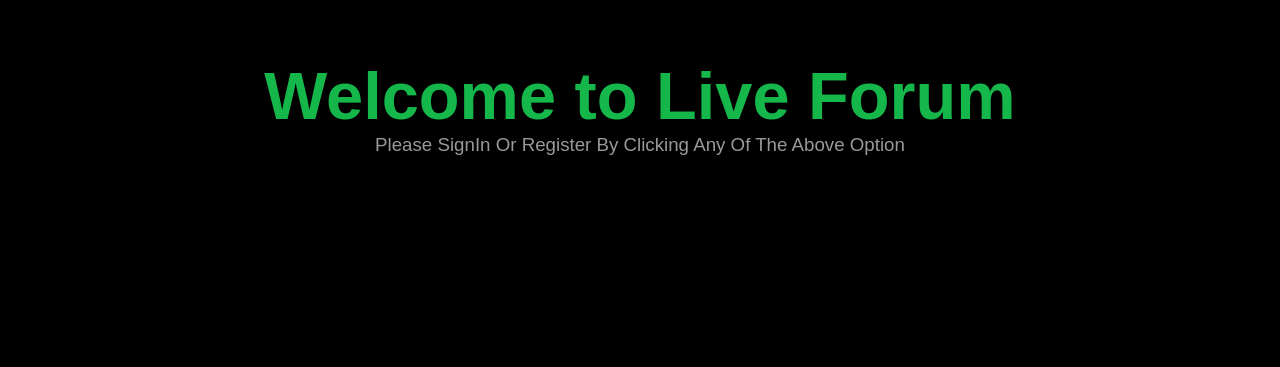
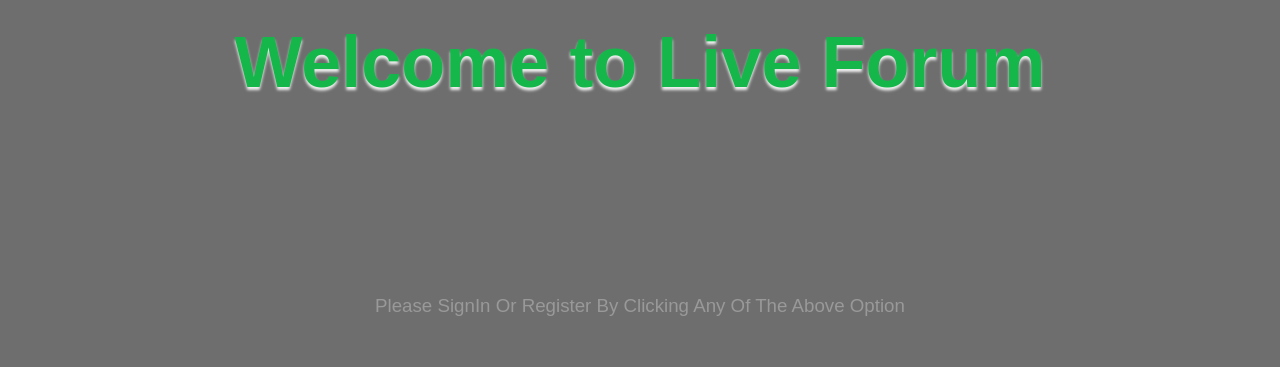
Before and after one commit to buraksyagmur/real-time-forum-, a plain HTML site: page assets/index.html in a window 1280 px wide. Shown: the part 285-652 px from the top of the page. Drawn offline with nearby package versions, Linux system fonts and the light colour scheme.

Commit message:
blank page changes on hover and live chat temporary adjustment

```diff
--- a/assets/css/livemessage.css
+++ b/assets/css/livemessage.css
@@ -25,23 +25,25 @@
 
 
 .chatbox {
-    background: #1d61c2;
+    background: #b7babf;
     width: 60%;
     min-width: 250px;
     display: flex;
+    /* overflow: hidden; */
 }
 
 /* The main chat area */
 
 .col-1 {
     flex: 1;
-    display:none;
-    /* display:none; */
+    display: none;
+    background: #66d1d8;
+    /* overflow-y: scroll; */
 }
 
 .col-2 {
     flex-basis: 250px;
-    background: #3874c9;
+    background: #79b333;
 }
 
 .msg-row {
@@ -73,7 +75,7 @@
 }
 
 .msg-row2 {
-    display:flex;
+    display: flex;
     justify-content: flex-end;
 }
 
@@ -81,7 +83,7 @@
     border: 0;
     outline: none;
     padding: 20px 40px;
-    background: #3874c9;
+    background: #2c2b2b;
     color: #fff;
     width: 100%;
     font-size: 12px;
--- a/assets/css/styles.css
+++ b/assets/css/styles.css
@@ -30,30 +30,42 @@ body {
 }
 
 .blankScreen {
-    /* color: black; */
     z-index: 5;
     height: 100%;
     width: 100%;
-    background-color: black;
     position: absolute;
+    -webkit-mask-image: linear-gradient(to bottom, black 50%, transparent 100%);
+    mask-image: linear-gradient(to bottom, black 80%, transparent 100%);
+    overflow-y: hidden;
+}
+
+.blankScreen {
+    background: rgb(111, 110, 110);
+    transition: background 0.3s ease-out;
+}
+
+.blankScreen:hover {
+    background: rgb(25, 25, 25);
 }
 
 h1 {
-    display: block;
-    font-size: 4.17em;
+    background-clip: text;
+    text-shadow: rgba(255, 255, 255, 0.9) 0px 3px 3px;
+    font-size: 450%;
     color: rgb(21, 183, 75);
     text-align: center;
-    margin-block-start: 4em;
+    margin-block-start: 18%;
     /* margin-block-end: 1em; */
-    font-weight: bold;
+    /* font-weight: bold; */
 }
 
 h2 {
     display: block;
-    font-size: 1.17em;
+    font-size: 117%;
     /* text-decoration-color: rgb(131, 188, 23); */
     text-align: center;
     font-weight: bold;
+    padding-top: 15%;
 }
 
 
```
Also changed, not shown: 1 other file.
